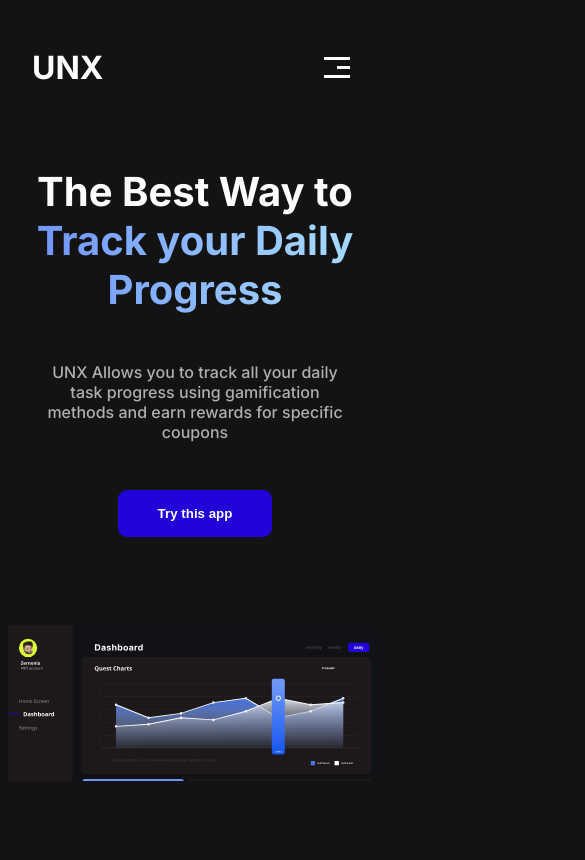
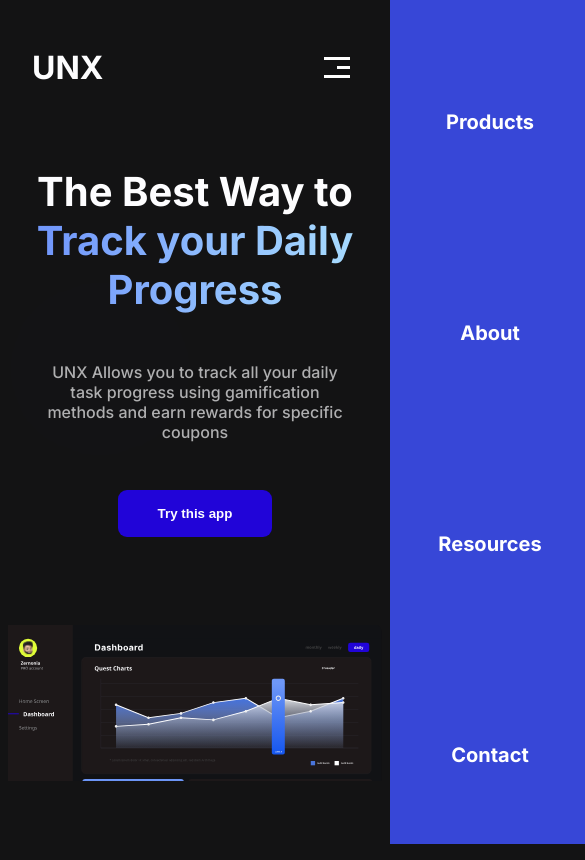
Before and after one commit to jzarzeczny/unx, a React (Create React App) app: page / in a window 390 px wide. Shown: the whole page, 585 px wide, since content can reach past the window. Built offline with nearby package versions, Linux system fonts and the light colour scheme.

Commit message:
mobile done

```diff
--- a/src/components/Header.js
+++ b/src/components/Header.js
@@ -1,14 +1,21 @@
-import React from "react";
+import React, { useState } from "react";
 import Hamburger from "./styled/Hamburger.styled";
 import { StyledHeader, Logo, DashboardButton } from "./styled/Header.styled";
 import Navbar from "./styled/Navbar.styled";
 
+const menuList = ["Products", "About", "Resources", "Contact"];
 function Header() {
+  const [open, setOpen] = useState(false);
+
+  const toggleNavbar = () => {
+    setOpen((prevState) => !prevState);
+  };
+
   return (
     <StyledHeader>
       <Logo>UNX</Logo>
-      <Hamburger />
-      <Navbar />
+      <Hamburger toggleNavbar={toggleNavbar} open={open} />
+      <Navbar open={open} menuList={menuList} />
       <DashboardButton>Dashboard</DashboardButton>
     </StyledHeader>
   );
--- a/src/components/styled/Hamburger.styled.js
+++ b/src/components/styled/Hamburger.styled.js
@@ -9,12 +9,16 @@ const StyledHamburger = styled.button`
   display: flex;
   justify-content: space-evenly;
   align-items: center;
+  z-index: 3;
 `;
 const Line = styled.div`
   width: 13px;
   height: 3px;
   background-color: #fff;
   position: relative;
+  /* opacity: ${({ open }) => (open ? "0" : "1")}; */
+  background-color: ${({ open }) => (open ? "transparent" : "#fff")};
+  transition: all 0.5s ease-in-out;
 
   &:before,
   &:after {
@@ -24,19 +28,24 @@ const Line = styled.div`
     background-color: #fff;
     position: absolute;
     right: 0;
+    transition: all 0.5s ease-in-out;
   }
   &:before {
-    top: 9px;
+    top: ${({ open }) => (open ? "0" : "9px")};
+
+    transform: ${({ open }) => (open ? "rotate(45deg)" : "rotate(0)")};
   }
   &:after {
-    bottom: 9px;
+    bottom: ${({ open }) => (open ? "0" : "9px")};
+
+    transform: ${({ open }) => (open ? "rotate(-45deg)" : "rotate(0)")};
   }
 `;
 
-export default function Hamburger() {
+export default function Hamburger({ toggleNavbar, open }) {
   return (
-    <StyledHamburger>
-      <Line />
+    <StyledHamburger onClick={toggleNavbar}>
+      <Line open={open} />
     </StyledHamburger>
   );
 }
--- a/src/components/styled/Header.styled.js
+++ b/src/components/styled/Header.styled.js
@@ -5,6 +5,8 @@ export const StyledHeader = styled.header`
   display: flex;
   justify-content: space-between;
   align-items: center;
+  position: relative;
+  /* overflow-x: hidden; */
 `;
 
 export const Logo = styled.h1`
--- a/src/components/styled/Navbar.styled.js
+++ b/src/components/styled/Navbar.styled.js
@@ -1,11 +1,53 @@
 import styled from "styled-components";
 
 const StyledNavbar = styled.nav`
-  display: none;
+  display: block;
+  position: absolute;
+  right: 0;
+  top: 0;
+  height: 100vh;
+  width: 200px;
+  background-color: #3747d7;
+  z-index: 1;
+  transform: ${({ open }) => (open ? "translateX(0)" : "translateX(100%)")};
+  transition: transform 0.5s ease-in-out;
+`;
+const StyledList = styled.ul`
+  height: 100%;
+  padding: 0;
+  list-style: none;
+  display: flex;
+  flex-direction: column;
+  justify-content: space-around;
+  align-items: center;
 `;
 
-function Navbar() {
-  return <StyledNavbar></StyledNavbar>;
+const StyledListElement = styled.li`
+  font-size: 20px;
+  font-weight: 700;
+`;
+
+const StyledLink = styled.a`
+  cursor: pointer;
+  &:hover {
+    text-decoration: underline;
+    text-decoration-color: #fff;
+  }
+`;
+
+function Navbar({ open, menuList }) {
+  return (
+    <StyledNavbar open={open}>
+      <StyledList>
+        {menuList &&
+          menuList.map((link, id) => (
+            <StyledListElement key={id}>
+              <StyledLink>{link}</StyledLink>
+            </StyledListElement>
+          ))}
+      </StyledList>
+    </StyledNavbar>
+  );
 }
 
 export default Navbar;
```
